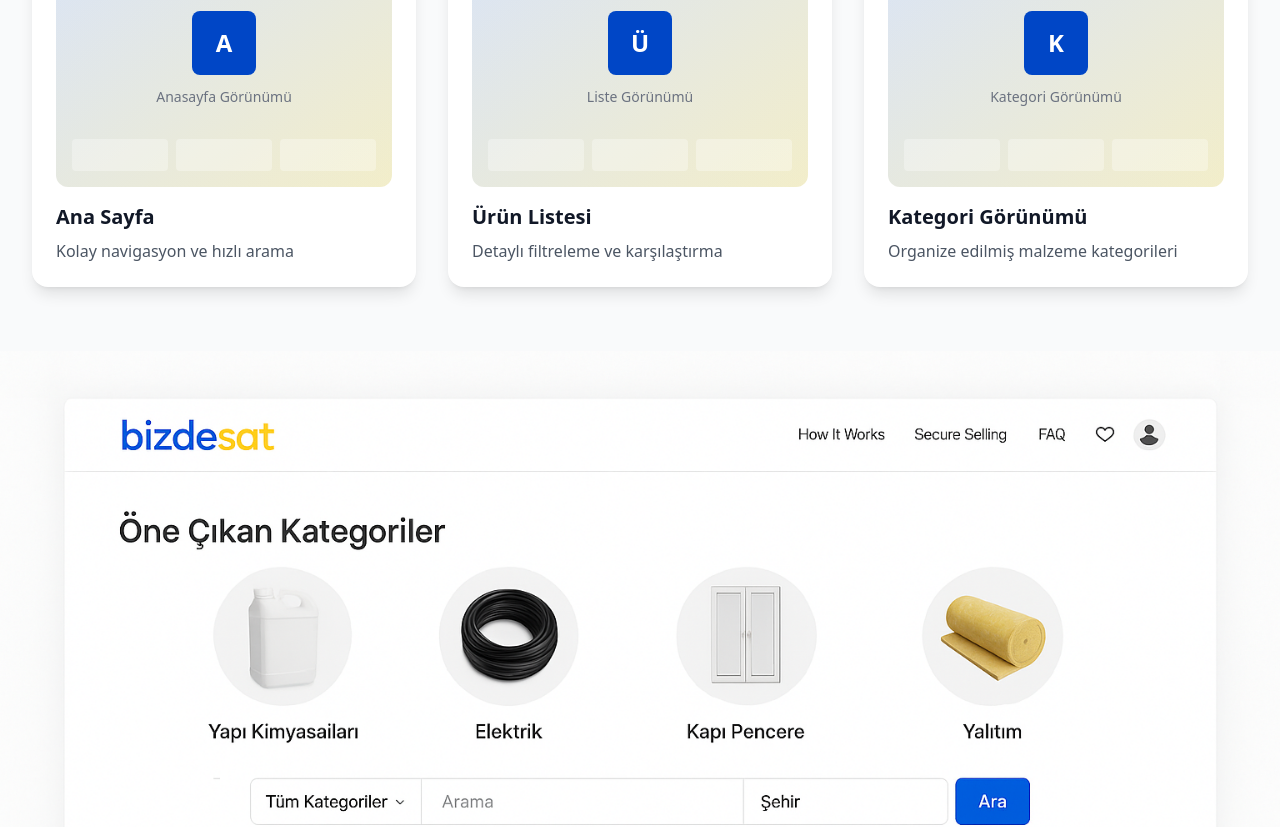
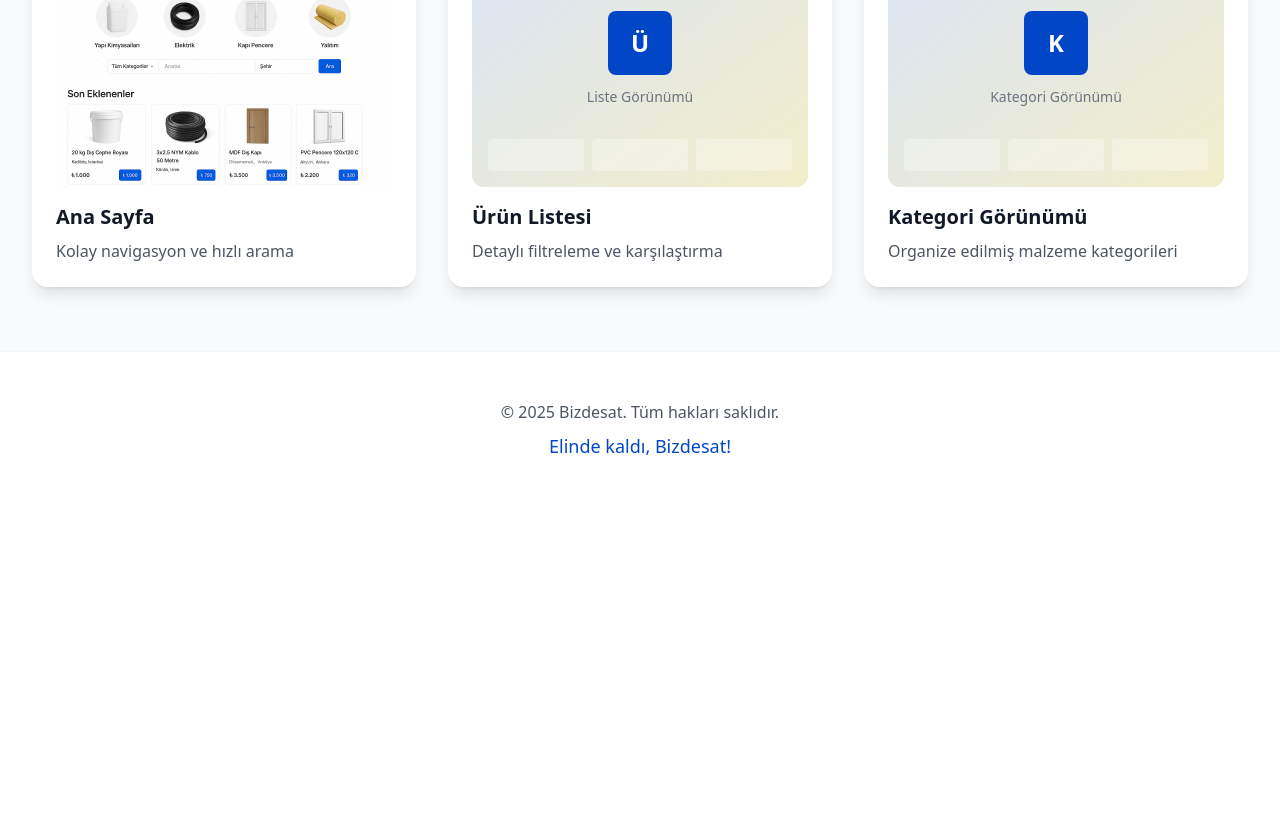
Before and after one commit to CotSezer/bizdesat-artisan-market, a React (Vite) app: page / in a window 1280 px wide. Shown: the part 1630-2457 px from the top of the page. After the commit the page ends 2138 px from the top, so only its background shows below. Built offline with nearby package versions, Linux system fonts and the light colour scheme; no server answers.

Commit message:
Refactor: Replace image in app mockups section
Replaced the image in the "Ana Sayfa" preview box within the "Yakında Bizdesat Uygulaması" section. Removed the image from the homepage hero section.

```diff
--- a/src/components/AppMockupsSection.tsx
+++ b/src/components/AppMockupsSection.tsx
@@ -39,6 +39,14 @@ const AppMockupsSection = () => {
             >
               {/* Mockup placeholder */}
               <div className="w-full h-64 bg-gradient-to-br from-[#0046C6]/10 to-[#FFD700]/20 rounded-xl mb-4 flex items-center justify-center relative overflow-hidden">
+                {mockup.type === "homepage" ? (
+                  <img
+                    src="/lovable-uploads/0a71f0d2-5a59-4e8f-86a5-f5ddd893fab7.png"
+                    alt="Ana Sayfa Görünümü"
+                    className="w-full h-full object-cover rounded-xl"
+                  />
+                ) : (
+                  <>
                     <div className="absolute inset-0 bg-gradient-to-br from-[#0046C6] to-[#003a9e] opacity-5"></div>
                     <div className="text-center z-10">
                       <div className="w-16 h-16 bg-[#0046C6] rounded-lg flex items-center justify-center mx-auto mb-3">
@@ -47,7 +55,6 @@ const AppMockupsSection = () => {
                         </span>
                       </div>
                       <p className="text-sm text-gray-500 font-medium">
-                    {mockup.type === "homepage" && "Anasayfa Görünümü"}
                         {mockup.type === "listing" && "Liste Görünümü"}
                         {mockup.type === "categories" && "Kategori Görünümü"}
                       </p>
@@ -66,6 +73,8 @@ const AppMockupsSection = () => {
                         <div className="h-8 bg-white/30 rounded"></div>
                       </div>
                     </div>
+                  </>
+                )}
               </div>
 
               <h3 className="text-xl font-bold text-gray-900 mb-2">
--- a/src/pages/Index.tsx
+++ b/src/pages/Index.tsx
@@ -113,17 +113,6 @@ const Index = () => {
       {/* App Mockups Section */}
       <AppMockupsSection />
 
-      {/* New Homepage Visual Section */}
-      <section className="w-full">
-        <div className="w-full h-auto">
-          <img
-            src="/lovable-uploads/0a71f0d2-5a59-4e8f-86a5-f5ddd893fab7.png"
-            alt="Bizdesat Categories"
-            className="w-full h-auto object-cover"
-          />
-        </div>
-      </section>
-
       {/* Footer */}
       <footer className="w-full py-12 border-t border-gray-100">
         <div className="max-w-7xl mx-auto px-4 md:px-8 text-center">
```
Lines whose indentation alone changed are shown as unchanged.
